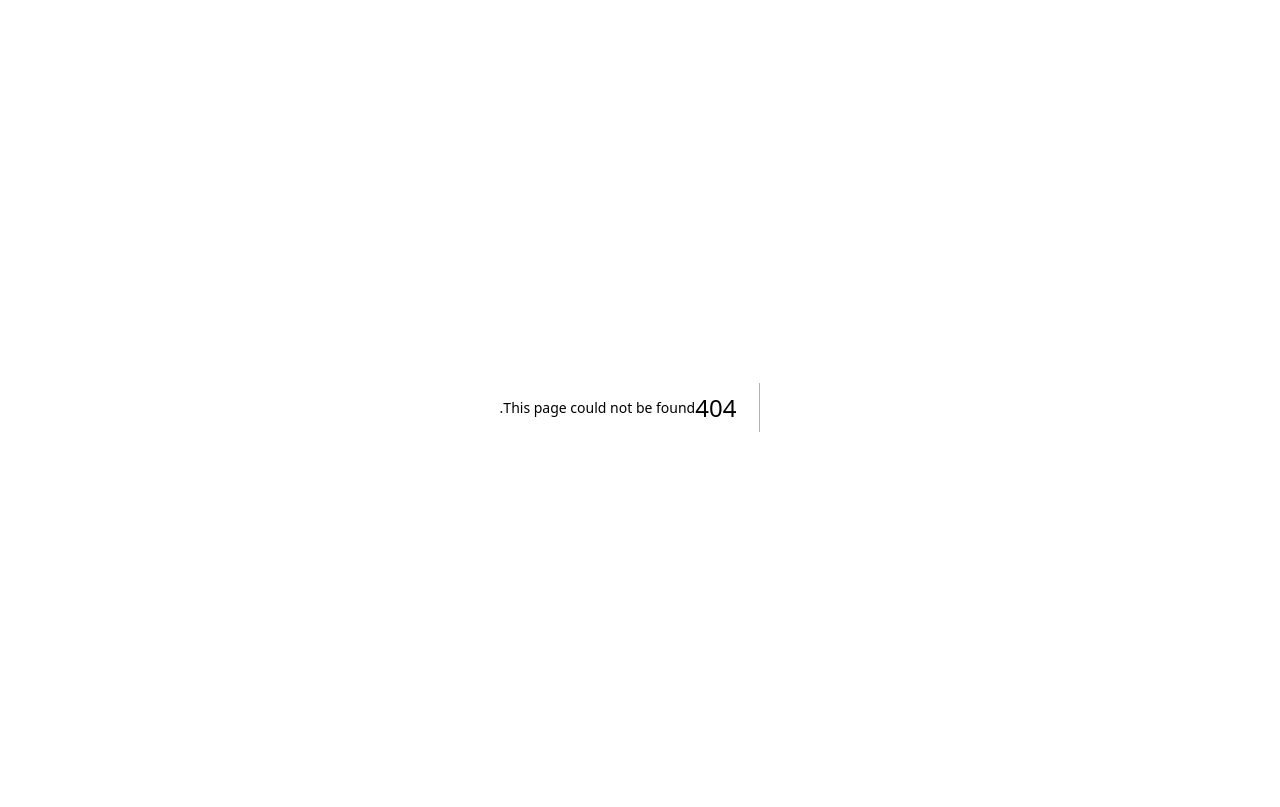
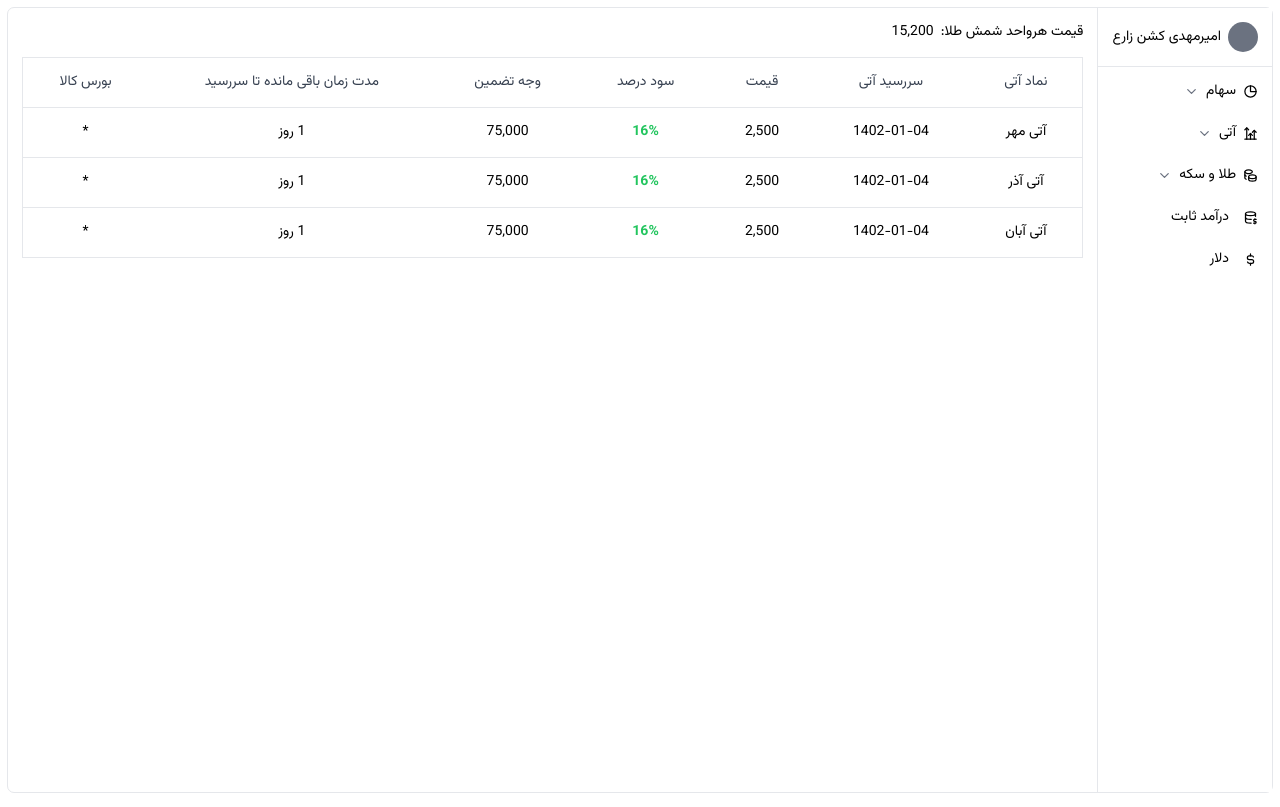
Before and after one commit to amirmahdizare/Stock-Currency-Crewler-NextJs, a Next.js app: page /future/gold in a window 1280 px wide. Before the commit this address had no page. Built offline with nearby package versions, Linux system fonts and the light colour scheme.

Commit message:
Add Gold

```diff
--- a/app/(dashboard)/components/Menu/items.ts
+++ b/app/(dashboard)/components/Menu/items.ts
@@ -26,7 +26,7 @@ export const menuItems: MenuItemType[] = [
                 title: 'صندوق لوتوس'
             },
             {
-                link: '/xau24',
+                link: '/gold',
                 title: 'شمس طلا 24 عیار'
             }
         ]
--- /dev/null
+++ b/app/(dashboard)/future/gold/ClientPage.tsx
@@ -0,0 +1,19 @@
+import React from 'react'
+import { CompareTable } from './components/CompareTable'
+
+export const ClientPage = () => {
+  return (
+    <div className='flex flex-col gap-4 items-stretch'>
+        <div className='flex flex-row gap-2'>
+            <span>قیمت هرواحد شمش طلا:</span>
+
+            <span>{(15200).toLocaleString()}</span>
+
+        </div>
+
+        <CompareTable />
+
+
+    </div>
+  )
+}
--- /dev/null
+++ b/app/(dashboard)/future/gold/components/CompareTable.tsx
@@ -0,0 +1,36 @@
+import React from 'react'
+import { Table, TableBody, TableCell, TableHead } from '@/app/(dashboard)/components'
+import { TableRow } from '@/app/(dashboard)/components/TableRow/TableRow'
+import { data } from './data'
+
+export const CompareTable = () => {
+
+
+    return <Table className='border rounded-xl '>
+        <TableHead>
+            <TableRow className='text-center'>
+                <TableCell>نماد آتی</TableCell>
+                <TableCell>سررسید آتی</TableCell>
+                <TableCell>قیمت </TableCell>
+                <TableCell>سود درصد</TableCell>
+                <TableCell>وجه تضمین</TableCell>
+                <TableCell>مدت زمان باقی مانده تا سررسید</TableCell>
+                <TableCell>بورس کالا</TableCell>
+            </TableRow>
+        </TableHead>
+        <TableBody>
+            {data.map(item => <TableRow className='text-center' hoverEffect>
+                <TableCell>{item.fSymbol}</TableCell>
+                <TableCell>{item.deadline}</TableCell>
+                <TableCell>{item.price.toLocaleString()}</TableCell>
+                <TableCell className={item.profitPercent > 0 ?  'text-green-500 font-bold' : ''}>{item.profitPercent}%</TableCell>
+                {/* <TableCell>{item.profitPercent.toLocaleString()}</TableCell> */}
+                <TableCell>{item.garrantPrice.toLocaleString()}</TableCell>
+                <TableCell>{item.daysToEnd} روز</TableCell>
+                <TableCell>*</TableCell>
+
+            </TableRow>)}
+        </TableBody>
+    </Table>
+
+}
--- /dev/null
+++ b/app/(dashboard)/future/gold/components/data.ts
@@ -0,0 +1,33 @@
+import { LotusFutureData, PriorityStockItem } from "@/app/types";
+
+export const data: LotusFutureData[] = [
+    {
+        fSymbol: 'آتی مهر',
+        deadline: '1402-01-04',
+        garrantPrice:75000,
+        price:2500,
+        profitPercent: 16,
+        daysToEnd: 1,
+    },
+
+    {
+        fSymbol: 'آتی آذر',
+        deadline: '1402-01-04',
+        garrantPrice:75000,
+        price:2500,
+        profitPercent: 16,
+        daysToEnd: 1,
+    },
+
+
+    {
+        fSymbol: 'آتی آبان',
+        deadline: '1402-01-04',
+        garrantPrice:75000,
+        price:2500,
+        profitPercent: 16,
+        daysToEnd: 1,
+    },
+
+
+]
--- /dev/null
+++ b/app/(dashboard)/future/gold/page.tsx
@@ -0,0 +1,14 @@
+import { Metadata } from 'next'
+import React from 'react'
+import { ClientPage } from './ClientPage'
+
+export const metadata: Metadata = {
+    title: 'آربیتراژ شمش طلای 24 عیار'
+}
+export default function page() {
+    return (
+        <>
+            <ClientPage />
+        </>
+    )
+}
--- /dev/null
+++ b/app/(dashboard)/future/lotus/components copy/CompareTable.tsx
@@ -0,0 +1,36 @@
+import React from 'react'
+import { Table, TableBody, TableCell, TableHead } from '@/app/(dashboard)/components'
+import { TableRow } from '@/app/(dashboard)/components/TableRow/TableRow'
+import { data } from './data'
+
+export const CompareTable = () => {
+
+
+    return <Table className='border rounded-xl '>
+        <TableHead>
+            <TableRow className='text-center'>
+                <TableCell>نماد آتی</TableCell>
+                <TableCell>سررسید آتی</TableCell>
+                <TableCell>قیمت </TableCell>
+                <TableCell>سود درصد</TableCell>
+                <TableCell>وجه تضمین</TableCell>
+                <TableCell>مدت زمان باقی مانده تا سررسید</TableCell>
+                <TableCell>بورس کالا</TableCell>
+            </TableRow>
+        </TableHead>
+        <TableBody>
+            {data.map(item => <TableRow className='text-center' hoverEffect>
+                <TableCell>{item.fSymbol}</TableCell>
+                <TableCell>{item.deadline}</TableCell>
+                <TableCell>{item.price.toLocaleString()}</TableCell>
+                <TableCell className={item.profitPercent > 0 ?  'text-green-500 font-bold' : ''}>{item.profitPercent}%</TableCell>
+                {/* <TableCell>{item.profitPercent.toLocaleString()}</TableCell> */}
+                <TableCell>{item.garrantPrice.toLocaleString()}</TableCell>
+                <TableCell>{item.daysToEnd} روز</TableCell>
+                <TableCell>*</TableCell>
+
+            </TableRow>)}
+        </TableBody>
+    </Table>
+
+}
--- /dev/null
+++ b/app/(dashboard)/future/lotus/components copy/data.ts
@@ -0,0 +1,33 @@
+import { LotusFutureData, PriorityStockItem } from "@/app/types";
+
+export const data: LotusFutureData[] = [
+    {
+        fSymbol: 'آتی مهر',
+        deadline: '1402-01-04',
+        garrantPrice:75000,
+        price:2500,
+        profitPercent: 16,
+        daysToEnd: 1,
+    },
+
+    {
+        fSymbol: 'آتی آذر',
+        deadline: '1402-01-04',
+        garrantPrice:75000,
+        price:2500,
+        profitPercent: 16,
+        daysToEnd: 1,
+    },
+
+
+    {
+        fSymbol: 'آتی آبان',
+        deadline: '1402-01-04',
+        garrantPrice:75000,
+        price:2500,
+        profitPercent: 16,
+        daysToEnd: 1,
+    },
+
+
+]
```
